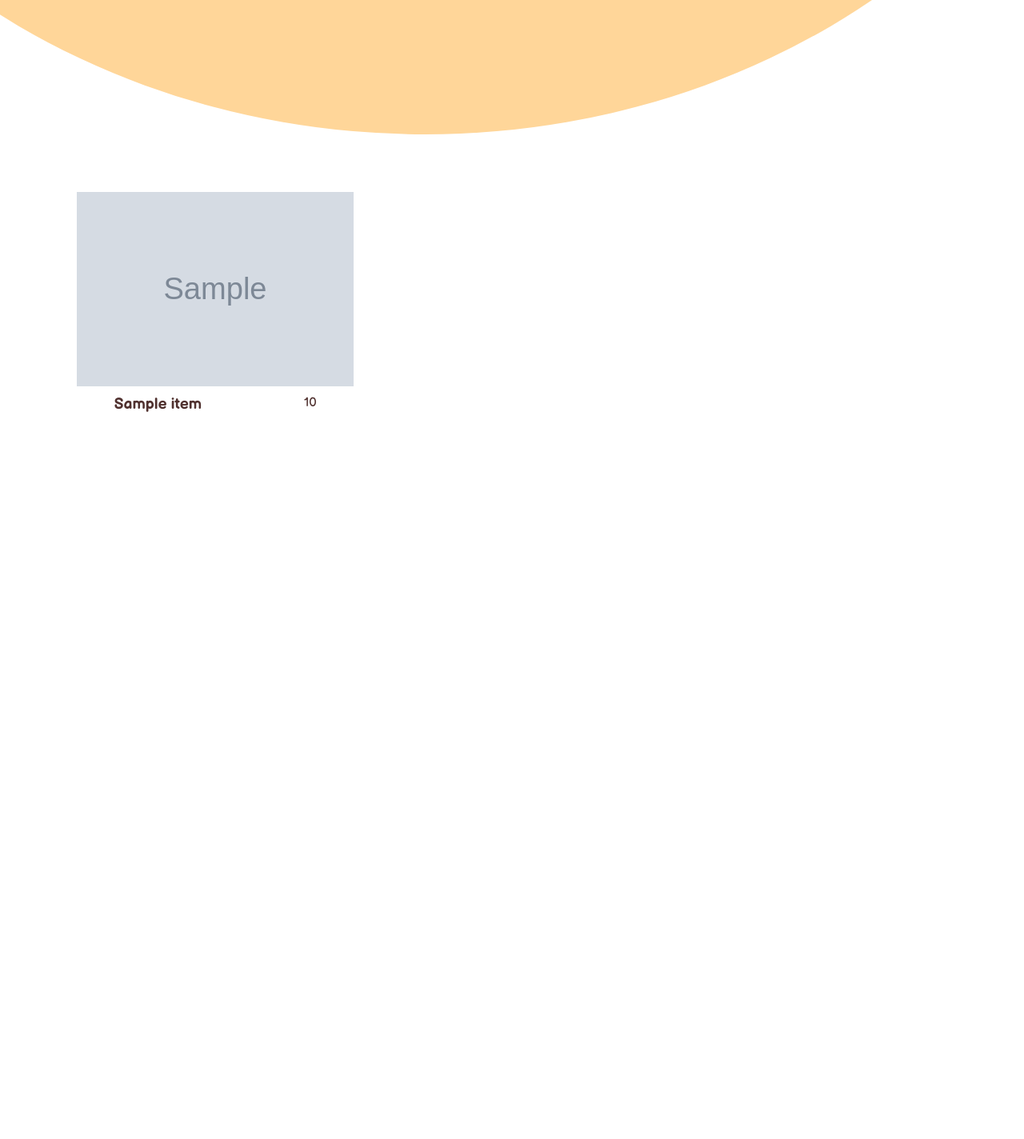
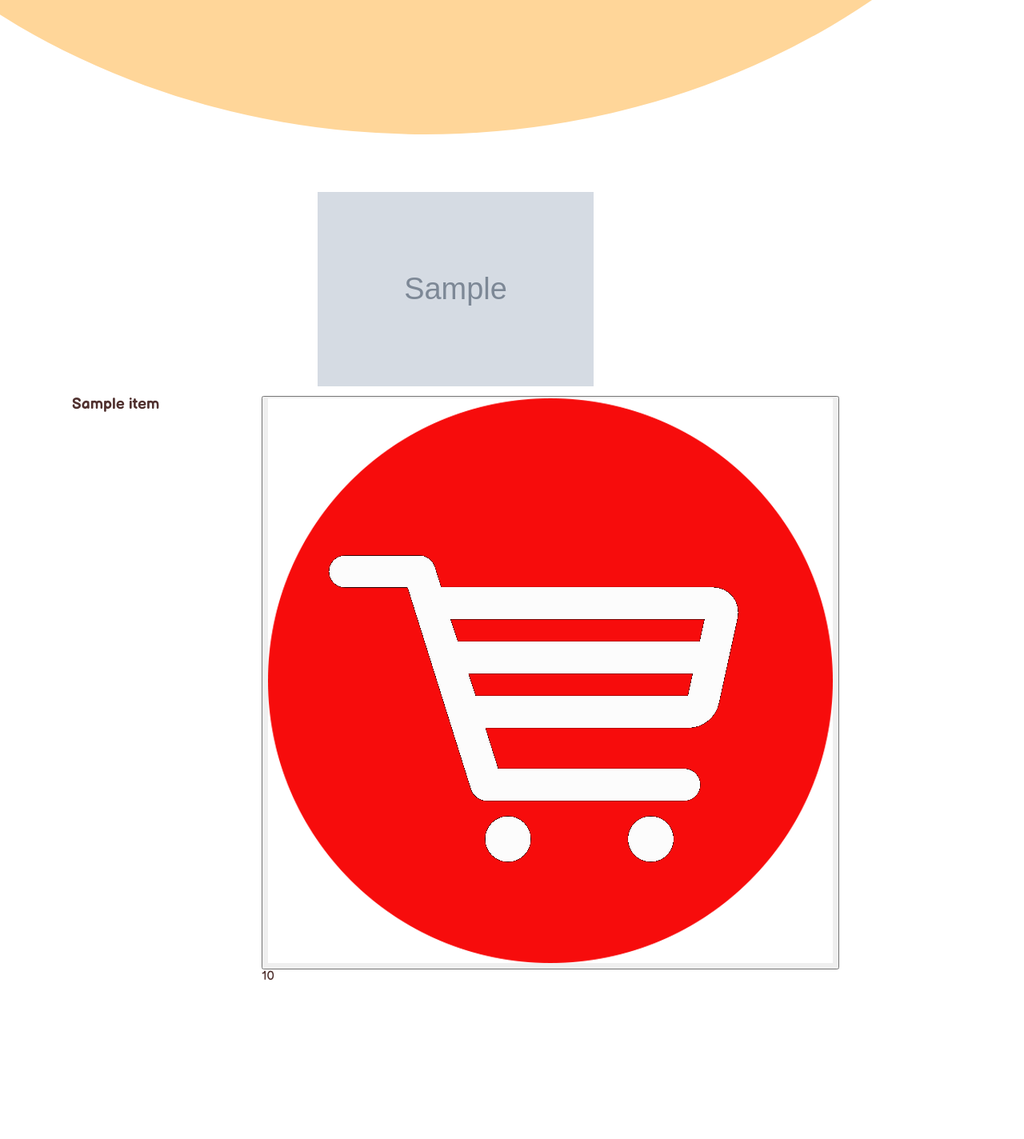
Before and after one commit to S-Lump/gift_proj, a Django app: template gift/products/templates/products/category.html in a window 1280 px wide. Shown: the part 751-2175 px from the top of the page at 80% size. Run offline with Django 3.2, Linux system fonts and the light colour scheme; the template is opened without the code that fills it: most values are stand-ins (such as "Sample title", 1, 10 or a date in 2020); grey boxes marked "Sample" are stand-in pictures.

Commit message:
Try to add cart button

```diff
--- a/gift/products/templates/products/category.html
+++ b/gift/products/templates/products/category.html
@@ -28,11 +28,14 @@
                 <div class="products__photo"><img src="{{ item.photo.url }}"></div>
                 <div class="block_text">
                 <div class="products__title">{{ item.title }}</div>
-                <div class="products__info">{{ item.price}}</div>
+                    <div class="price_block">
+
+                        <button class="cart"><img src="../../../gift/static/img/Cart_logo.png"></button>
+                        <div class="products__info">{{ item.price}}</div>
+                    </div>
                     </div>
             </div>
         </a>
-
         {% endfor %}
     </div>
 </div>
```
